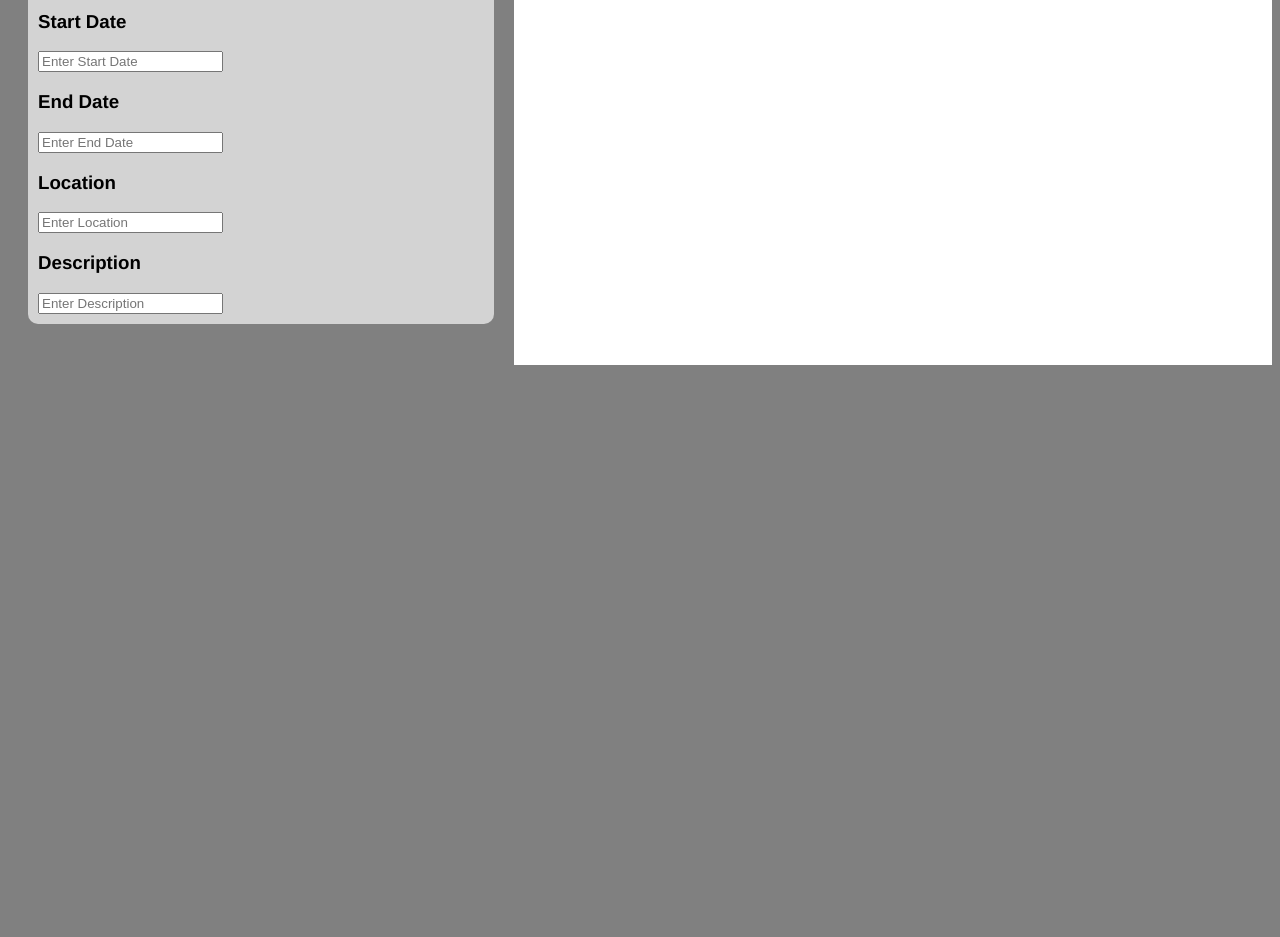
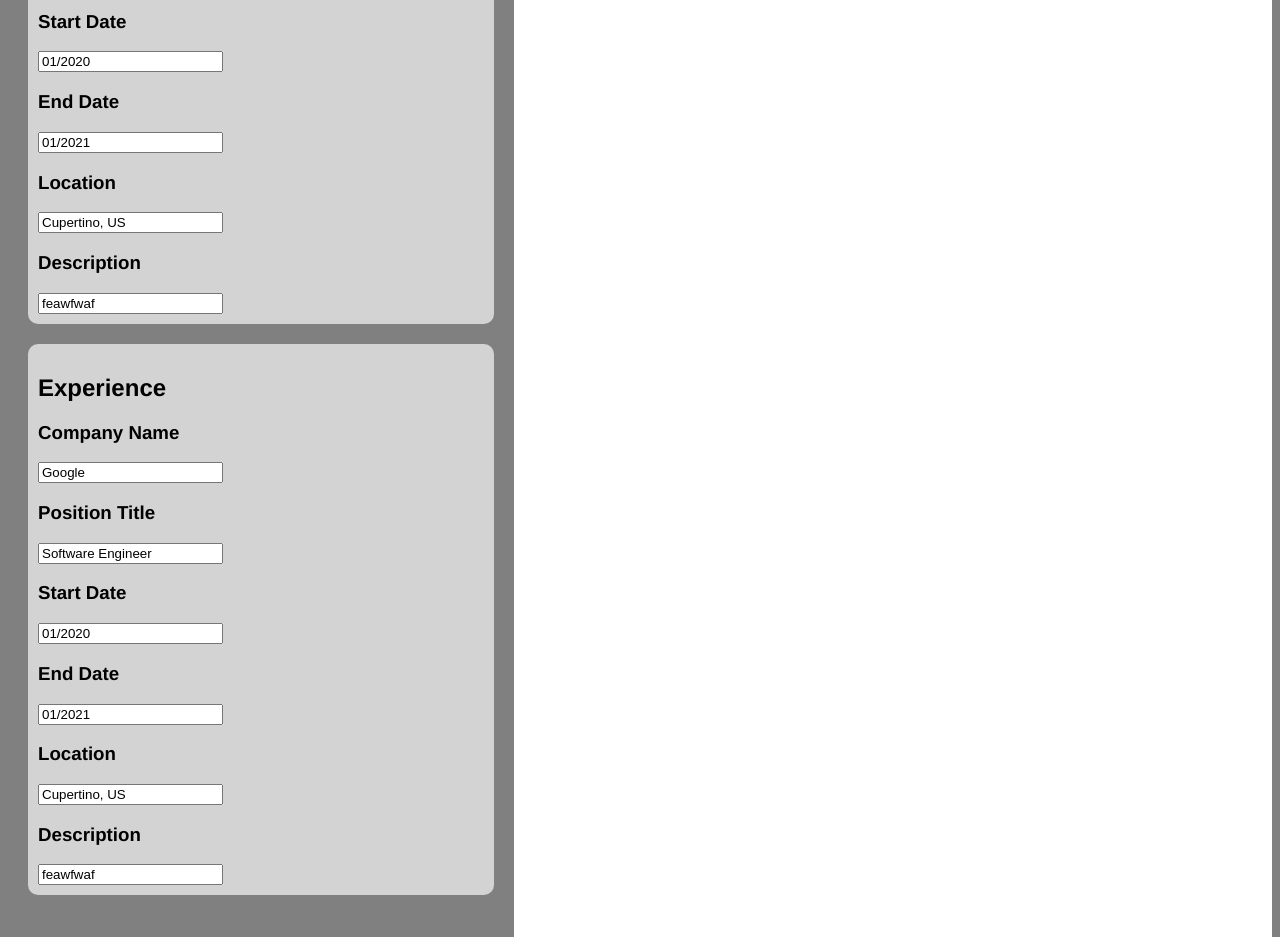
Before and after one commit to gavinxue050705/CVForge, a React (Vite) app: page / in a window 1280 px wide. Shown: the part 1800-2737 px from the top of the page. Before the commit the page ends 2165 px from the top, so only its background shows below. Built offline with nearby package versions, Linux system fonts and the light colour scheme.

Commit message:
Enabled state change with arrays

```diff
--- a/src/App.jsx
+++ b/src/App.jsx
@@ -9,6 +9,7 @@ import Education from "./components/education/Education";
 import Experience from "./components/experience/Experience";
 import EducationDisplay from "./components/education/EducationDisplay";
 import EducationForm from "./components/education/EducationForm";
+import ExperienceForm from "./components/experience/ExperienceForm";
 
 function App() {
   const [personal, setPersonal] = useState(sampleData.personal);
@@ -22,10 +23,6 @@ function App() {
   };
 
   // education
-  // const handleEducationChange = (e) => {
-  //   const { id, value } = e.target;
-  //   setEducation({ ...education, [id]: value });
-  // };
   const handleEducationChange = (index) => (e) => {
     const nextEducation = education.map((education, i) => {
       if (i === index) {
@@ -38,9 +35,15 @@ function App() {
   };
 
   // experience
-  const handleExperienceChange = (e) => {
-    const { id, value } = e.target;
-    setExperience({ ...experience, [id]: value });
+  const handleExperienceChange = (index) => (e) => {
+    const nextExperience = experience.map((experience, i) => {
+      if (i === index) {
+        return { ...experience, [e.target.id]: e.target.value };
+      } else {
+        return experience;
+      }
+    });
+    setExperience(nextExperience);
   };
 
   return (
@@ -59,22 +62,9 @@ function App() {
             educations={education}
             onChange={handleEducationChange}
           />
-          {/* <Education
-            onChange={handleEducationChange}
-            degree={education.degree}
-            school={education.school}
-            location={education.location}
-            startDate={education.startDate}
-            endDate={education.endDate}
-          /> */}
-          <Experience
+          <ExperienceForm
+            experiences={experience}
             onChange={handleExperienceChange}
-            company={experience.company}
-            position={experience.position}
-            location={experience.location}
-            description={experience.description}
-            startDate={experience.startDate}
-            endDate={experience.endDate}
           />
         </div>
         <div className="row-resume">
--- a/src/components/experience/Experience.jsx
+++ b/src/components/experience/Experience.jsx
@@ -1,6 +1,7 @@
 import Input from "../Input";
 
 function Experience({
+  index,
   onChange,
   company,
   position,
@@ -10,49 +11,49 @@ function Experience({
   description,
 }) {
   return (
-    <div className="container">
+    <div className="container" index={index}>
       <h2>Experience</h2>
       <Input
         id="company"
         label="Company Name"
         placeholder="Enter Company Name"
         value={company}
-        onChange={onChange}
+        onChange={onChange(index)}
       />
       <Input
         id="position"
         label="Position Title"
         placeholder="Enter Position Title"
         value={position}
-        onChange={onChange}
+        onChange={onChange(index)}
       />
       <Input
         id="startDate"
         label="Start Date"
         placeholder="Enter Start Date"
         value={startDate}
-        onChange={onChange}
+        onChange={onChange(index)}
       />
       <Input
         id="endDate"
         label="End Date"
         placeholder="Enter End Date"
         value={endDate}
-        onChange={onChange}
+        onChange={onChange(index)}
       />
       <Input
         id="location"
         label="Location"
         placeholder="Enter Location"
         value={location}
-        onChange={onChange}
+        onChange={onChange(index)}
       />
       <Input
         id="description"
         label="Description"
         placeholder="Enter Description"
         value={description}
-        onChange={onChange}
+        onChange={onChange(index)}
       />
       {/* <button>Submit</button> */}
     </div>
--- /dev/null
+++ b/src/components/experience/ExperienceForm.jsx
@@ -0,0 +1,22 @@
+import Experience from "./Experience";
+
+function ExperienceForm({ experiences, onChange }) {
+  return (
+    <div>
+      {experiences.map((experience, i) => (
+        <Experience
+          index={i}
+          onChange={onChange}
+          company={experience.company}
+          position={experience.position}
+          location={experience.location}
+          description={experience.description}
+          startDate={experience.startDate}
+          endDate={experience.endDate}
+        />
+      ))}
+    </div>
+  );
+}
+
+export default ExperienceForm;
```
